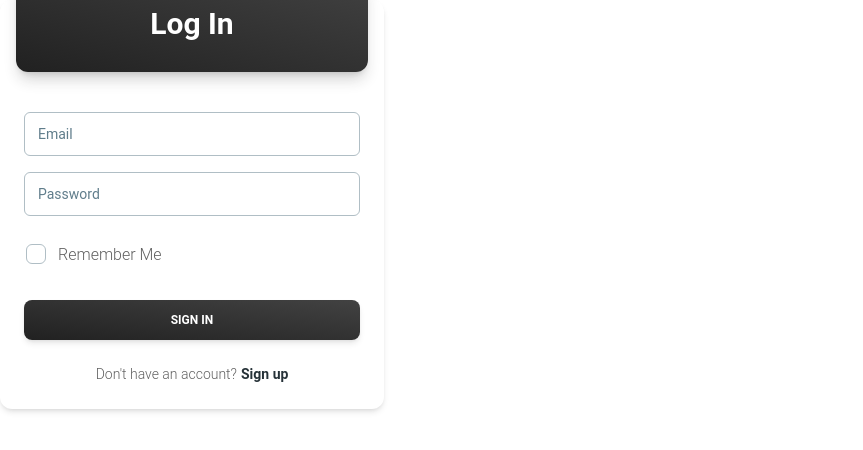
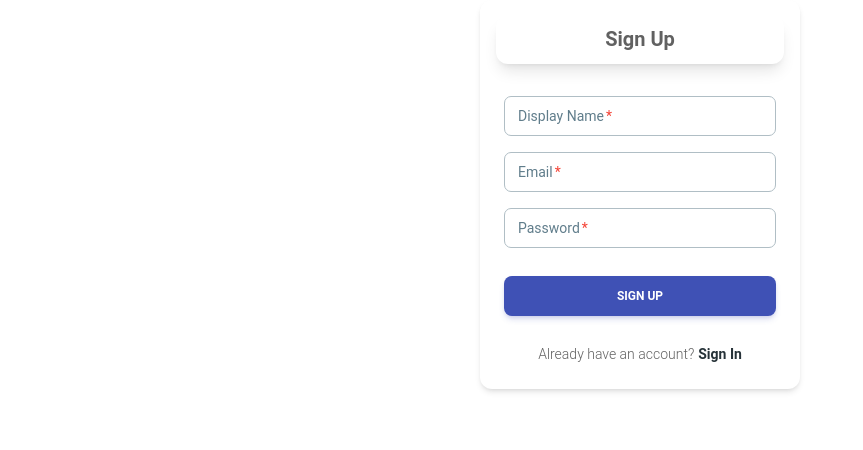
Before and after one commit to eric-muganga/SignalShift, a React (Vite) app in the folder signal shift/: page / in a window 1280 px wide. Shown: the top 450 px of the page, without its empty margins (0-863 px from the left). Built offline with nearby package versions, Linux system fonts and the light colour scheme.

Commit message:
login and sign form

```diff
--- a/signal shift/src/App.jsx
+++ b/signal shift/src/App.jsx
@@ -1,9 +1,11 @@
 import LoginForm from "./components/auth/LoginForm";
+import SignupForm from "./components/auth/SignupForm";
 
 function App() {
   return (
-    <div className="max-w-96">
-      <LoginForm />
+    <div className="flex items-center justify-center">
+      {/* <LoginForm /> */}
+      <SignupForm />
     </div>
   );
 }
--- a/signal shift/src/components/auth/LoginForm.jsx
+++ b/signal shift/src/components/auth/LoginForm.jsx
@@ -1,4 +1,5 @@
 import PropTypes from "prop-types";
+import { useState } from "react";
 
 import {
   Card,
@@ -11,31 +12,73 @@ import {
   Button,
 } from "@material-tailwind/react";
 
-function LoginForm(props) {
+function LoginForm() {
+  // initial state for the from
+  const initialValues = {
+    email: "",
+    password: "",
+  };
+
+  const [userDetails, setUserDetails] = useState(initialValues);
+
+  // handling input change
+  function handleChange(event) {
+    const { name, value } = event.target;
+    setUserDetails({
+      ...userDetails,
+      [name]: value,
+    });
+  }
+
+  // handleSignup function onSubmit
+  function handleSignup(event) {
+    event.preventDefault();
+
+    // to Dispatch the signIn action using Redux
+
+    setUserDetails(initialValues);
+  }
+
   return (
-    <Card className="w-98">
+    <Card className="w-72 mt-auto">
       <CardHeader
         variant="gradient"
-        color="gray"
-        className="mb-4 grid h-24 place-items-center"
+        className=" mt-4 mb-2 grid h-12 place-items-center"
       >
-        <Typography variant="h3" color="white">
-          Log In
+        <Typography variant="h5" className="text-center">
+          Sign In
         </Typography>
       </CardHeader>
-      <CardBody className="flex flex-col gap-4">
-        <Input label="Email" size="lg" />
-        <Input label="Password" size="lg" />
+      <form onSubmit={handleSignup}>
+        <CardBody className="flex flex-col gap-2">
+          <Input
+            type="email"
+            color="indigo"
+            name="email"
+            label="Email"
+            placeholder="name@mail.com"
+            value={userDetails.email}
+            onChange={handleChange}
+            required
+          />
+          <Input
+            type="password"
+            color="indigo"
+            name="password"
+            label="Password"
+            value={userDetails.password}
+            onChange={handleChange}
+            required
+          />
           <div className="-ml-2.5">
-          <Checkbox label="Remember Me" />
+            <Checkbox color="indigo" label="Remember Me" />
           </div>
-      </CardBody>
-      <CardFooter className="pt-0">
-        <Button variant="gradient" fullWidth>
+          <Button color="indigo" type="submit" className="mt-3">
             Sign In
           </Button>
-        <Typography variant="small" className="mt-6 flex justify-center">
+          <Typography variant="small" className="mt-3 flex justify-center">
             Don&apos;t have an account?
+            {/* to add a link to the LoginForm once the user has an account */}
             <Typography
               as="a"
               href="#signup"
@@ -46,7 +89,8 @@ function LoginForm(props) {
               Sign up
             </Typography>
           </Typography>
-      </CardFooter>
+        </CardBody>
+      </form>
     </Card>
   );
 }
--- a/signal shift/src/components/auth/SignupForm.jsx
+++ b/signal shift/src/components/auth/SignupForm.jsx
@@ -1,7 +1,105 @@
 import PropTypes from "prop-types";
+import { useState } from "react";
 
-function SignupForm(props) {
-  return <div>SignupForm</div>;
+import {
+  Input,
+  Button,
+  Card,
+  CardBody,
+  CardHeader,
+  Typography,
+} from "@material-tailwind/react";
+
+function SignupForm() {
+  // initial state for the from
+  const initialValues = {
+    email: "",
+    password: "",
+    displayName: "",
+  };
+
+  const [userDetails, setUserDetails] = useState(initialValues);
+
+  // handling input change
+  function handleChange(event) {
+    const { name, value } = event.target;
+
+    setUserDetails({
+      ...userDetails,
+      [name]: value,
+    });
+  }
+
+  // handleSignup function onSubmit
+  function handleSignup(event) {
+    event.preventDefault();
+
+    // to Dispatch the signup action using Redux
+
+    setUserDetails(initialValues);
+  }
+
+  return (
+    <Card className="w-80 mt-auto">
+      <CardHeader
+        variant="gradient"
+        className="mt-4 mb-2 grid h-12 place-items-center"
+      >
+        <Typography variant="h5" className="text-center">
+          Sign Up
+        </Typography>
+      </CardHeader>
+
+      <form onSubmit={handleSignup}>
+        <CardBody className="flex flex-col gap-4">
+          <Input
+            type="text"
+            color="indigo"
+            name="displayName"
+            label="Display Name"
+            value={userDetails.displayName}
+            onChange={handleChange}
+            required
+          />
+          <Input
+            type="email"
+            color="indigo"
+            name="email"
+            label="Email"
+            placeholder="name@mail.com"
+            value={userDetails.email}
+            onChange={handleChange}
+            required
+          />
+          <Input
+            type="password"
+            color="indigo"
+            name="password"
+            label="Password"
+            value={userDetails.password}
+            onChange={handleChange}
+            required
+          />
+          <Button color="indigo" type="submit" className="mt-3">
+            Sign Up
+          </Button>
+          <Typography variant="small" className="mt-3 flex justify-center">
+            Already have an account?
+            {/* to add a link to the LoginForm once the user has an account */}
+            <Typography
+              as="a"
+              href="#signup"
+              variant="small"
+              color="blue-gray"
+              className="ml-1 font-bold"
+            >
+              Sign In
+            </Typography>
+          </Typography>
+        </CardBody>
+      </form>
+    </Card>
+  );
 }
 
 SignupForm.propTypes = {};
```
Also changed, not shown: signal shift/src/components/layouts/Navbar.jsx (added), signal shift/src/components/layouts/ProfilePage.jsx (added), signal shift/src/components/layouts/Sidebar.jsx (added). Lines whose indentation alone changed are shown as unchanged.
